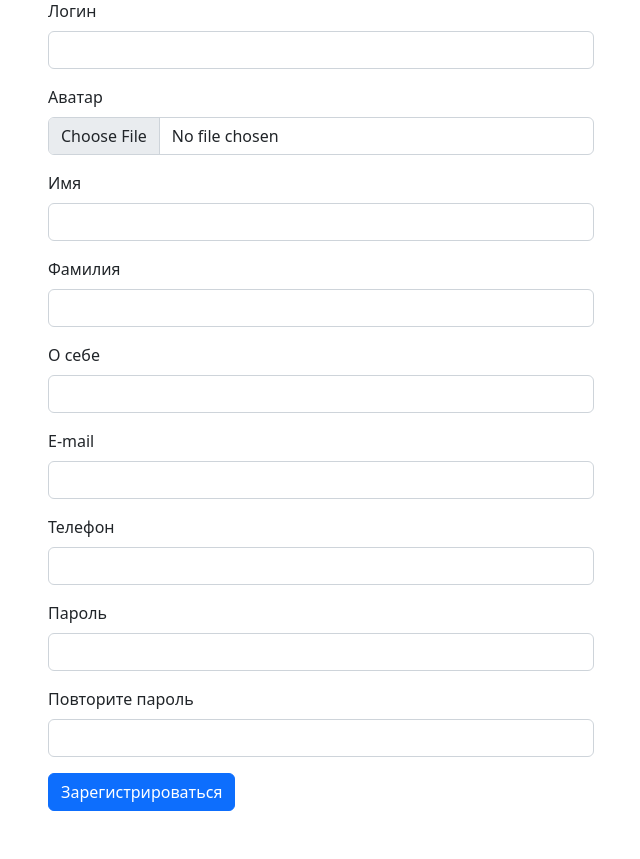
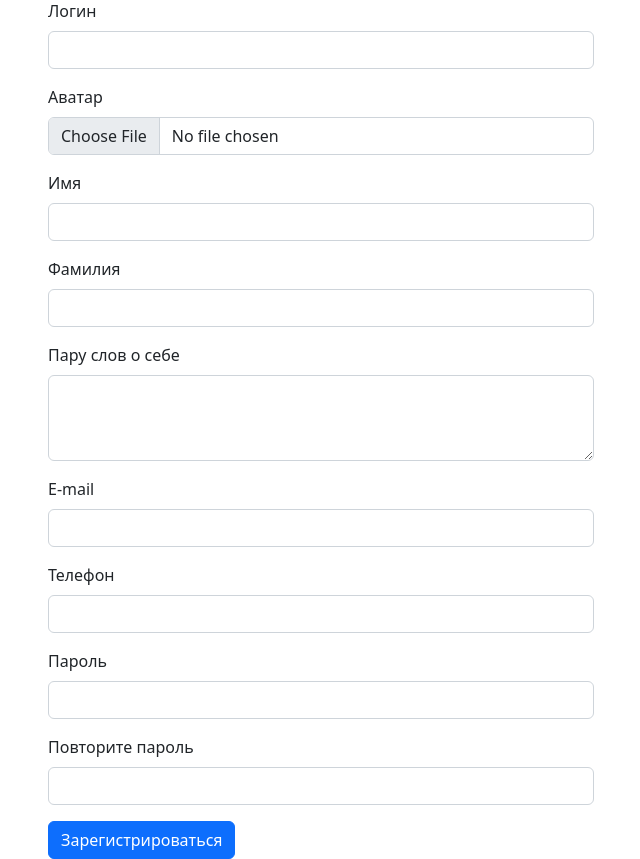
Before and after one commit to Markiz888/kobak_car, a Django app: template templates/user/register.html in a window 1280 px wide. Shown: the part 810-1669 px from the top of the page, without its empty margins (319-959 px from the left). Before the commit the page ends 1621 px from the top, so only its background shows below. Run offline with Django 4.2, Linux system fonts and the light colour scheme; the template is opened without the code that fills it, so the values that code supplies are empty; parts of the project's set-up code (start-up, migrations or seed data) failed here and were passed over.

Commit message:
about user

```diff
--- a/apps/user/forms.py
+++ b/apps/user/forms.py
@@ -28,4 +28,5 @@ class RegisterForm(forms.ModelForm):
 
     class Meta:
         model = User
-        fields = ['username', 'image', 'first_name', 'last_name', 'about','email', 'phone', 'password', 'password_confirm']
+        fields = ['username', 'image', 'first_name', 'last_name',
+                  'about','email', 'phone', 'password', 'password_confirm']
--- a/templates/user/register.html
+++ b/templates/user/register.html
@@ -37,8 +37,8 @@
                     <input type="text" class="form-control" id="last_name" name="last_name" required>
                 </div>
                 <div class="mb-3">
-                    <label for="about" class="form-label">О себе</label>
-                    <input type="text" class="form-control" id="about" name="about" required>
+                    <label for="about" class="form-label">Пару слов о себе</label>
+                    <textarea name="about" id="about" cols="30" rows="3" class="form-control"></textarea>
                 </div>
                 <div class="mb-3">
                     <label for="email" class="form-label">E-mail</label>
```
